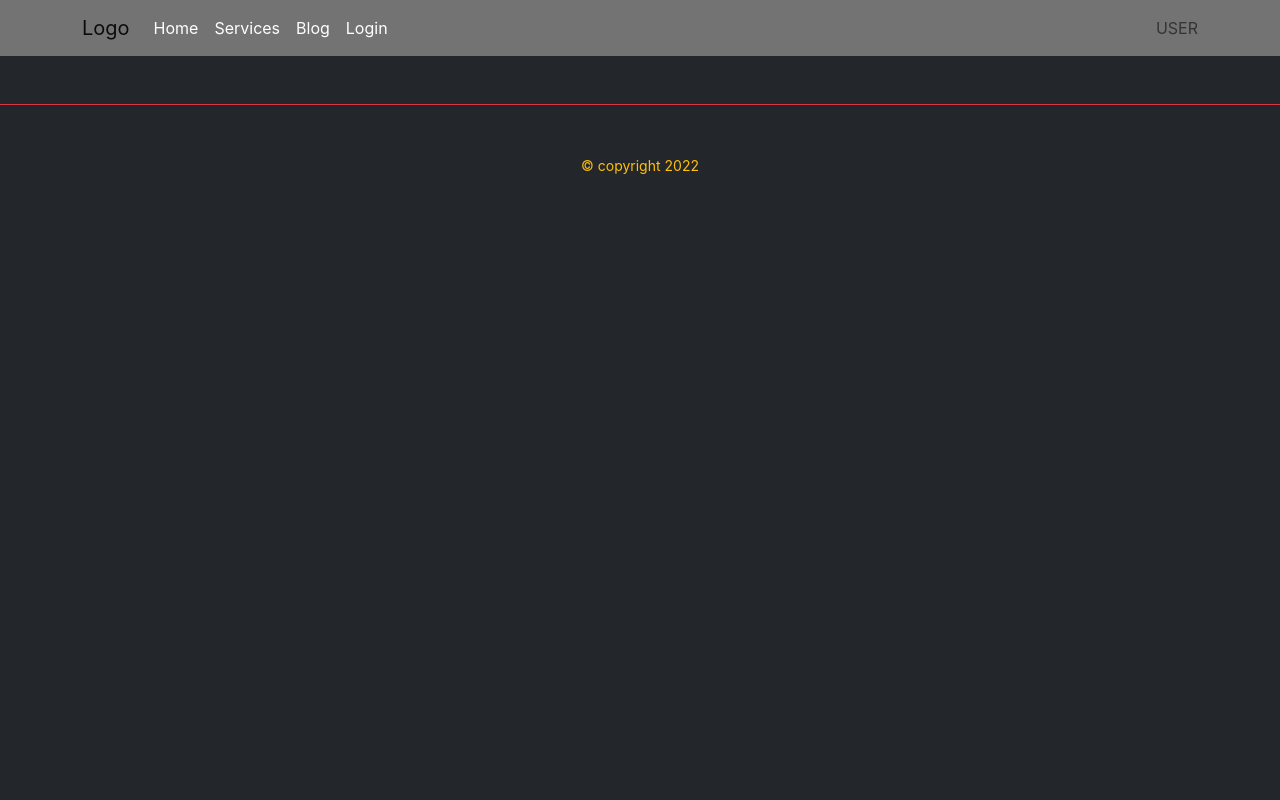
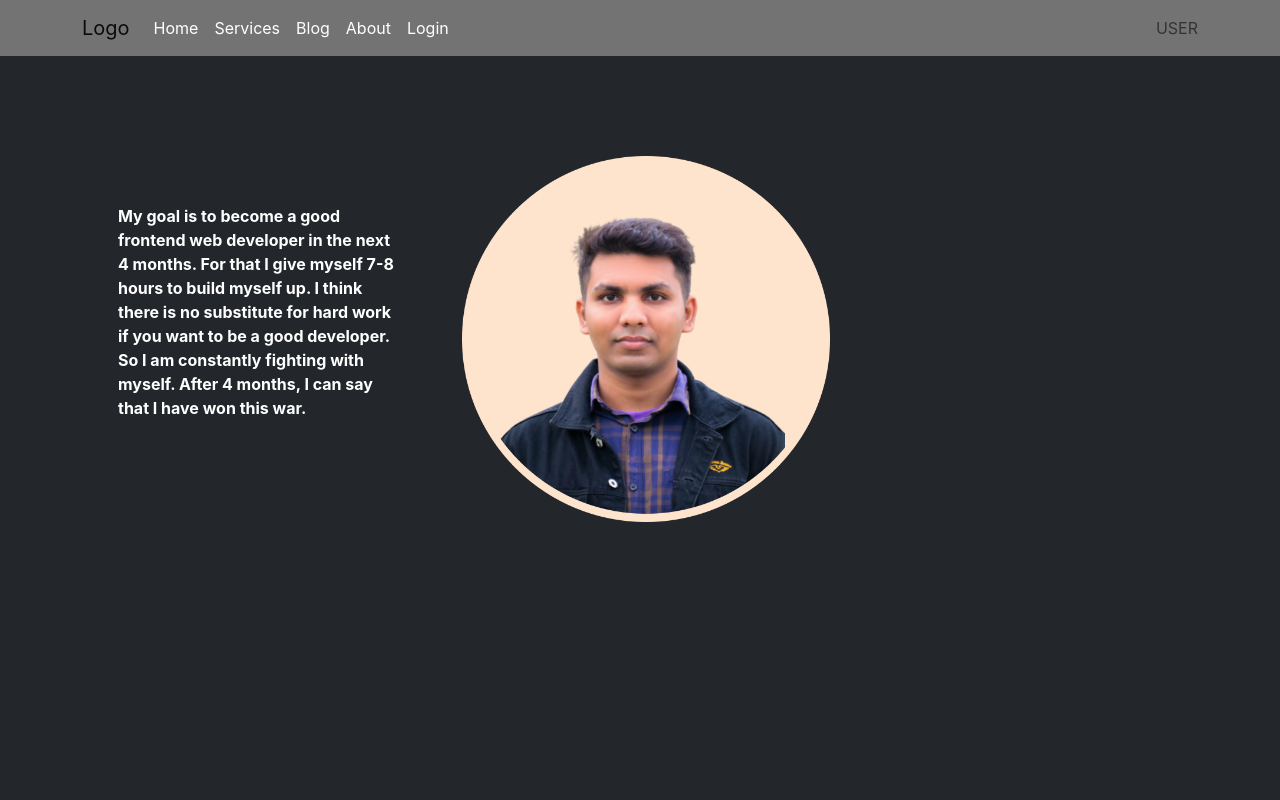
Before and after one commit to owakeelAhmmed/Assignment-10, a React (Create React App) app: page /about in a window 1280 px wide. Shown: the top 800 px of the page. Built offline with nearby package versions, Linux system fonts and the light colour scheme; no server answers.

Commit message:
Redme file edit

```diff
--- a/src/App.js
+++ b/src/App.js
@@ -9,6 +9,7 @@ import RequireAuth from './RequireAuth/RequireAuth';
 import Footer from './component/Footer/Footer';
 import Pricing from './component/Pricing/Pricing';
 import Blogs from './component/Blogs/Blogs';
+import About from './component/About/About';
 
 const App = () => {
   return (
@@ -24,6 +25,7 @@ const App = () => {
           </RequireAuth>
         } />
         <Route path="/blogs" element={ <Blogs/> } />
+        <Route path="/about" element={ <About/> } />
         <Route path="/login" element={ <Login/> }/>
       </Routes>
       <Footer/>
--- a/src/component/About/About.css
+++ b/src/component/About/About.css
@@ -0,0 +1,7 @@
+.container-about{
+    height: 100vh;
+}
+.box-content{
+    margin-top: 100px;
+
+}
--- a/src/component/About/About.js
+++ b/src/component/About/About.js
@@ -0,0 +1,25 @@
+import React from 'react';
+import './About.css';
+import img4 from '../images/my-pic.png'
+
+
+
+const About = () => {
+    return (
+        <div className='container  container-about'>
+            <div class="row box-content ">
+                <div class="col-4 p-5 ">
+                    <p className='text-white fw-bold'>
+                        My goal is to become a good frontend web developer in the next 4 months.  For that I give myself 7-8 hours to build myself up.  I think there is no substitute for hard work if you want to be a good developer.  So I am constantly fighting with myself. After 4 months, I can say that I have won this war.
+                    </p>
+
+                </div>
+                <div class="col-8 ">
+                    <img className="w-50 " src={img4} alt="" />
+                </div>
+            </div>
+        </div>
+    );
+};
+
+export default About;
--- a/src/component/Navbar/Navbar.js
+++ b/src/component/Navbar/Navbar.js
@@ -26,6 +26,9 @@ const Navbar = () => {
               <li className="nav-item">
                 <Link className="nav-link active text-white" to="/blogs">Blog</Link>
               </li>
+              <li className="nav-item">
+                <Link className="nav-link active text-white" to="/about">About</Link>
+              </li>
 
               <li className="nav-item">
                 <Link className="nav-link active text-white" to="/login">Login</Link>
```
Also changed, not shown: 1 other file (tests, documents, lock files or other folders).
